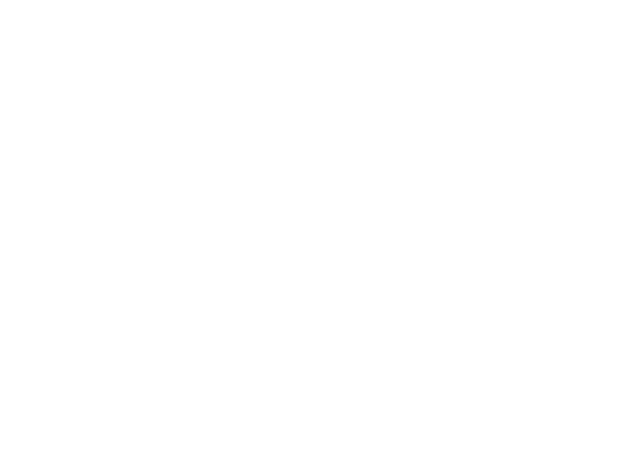
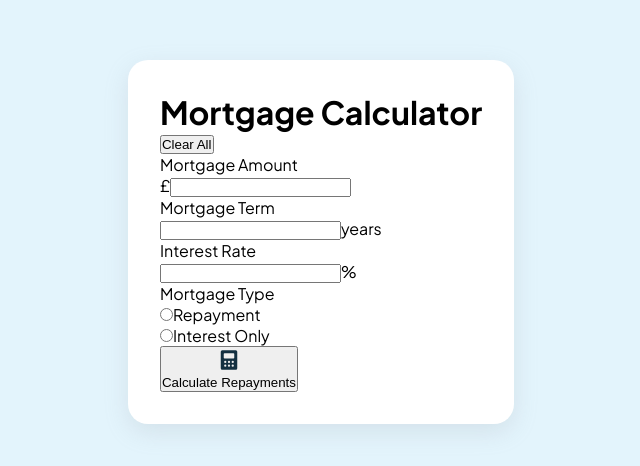
Before and after one commit to k-gourav/Mortgage-calculator, a React (Vite) app: page / in a window 1280 px wide. Shown: the part 158-624 px from the top of the page, without its empty margins (319-959 px from the left). Built offline with nearby package versions, Linux system fonts and the light colour scheme.

Commit message:
feat: add mortgage calculator form

```diff
--- a/index.html
+++ b/index.html
@@ -4,43 +4,18 @@
     <meta charset="UTF-8" />
     <link rel="icon" type="image/png" href="/assets/favicon.png" />
     <meta name="viewport" content="width=device-width, initial-scale=1.0" />
-    <meta name="title" content="Mortgage Calculator App" />
-    <meta
-      name="description"
-      content="A simple, efficient mortgage calculator to help you estimate your mortgage payments."
-    />
+    <meta name="description" content="A simple, efficient mortgage calculator to help you estimate your mortgage payments." />
     <meta property="og:type" content="website" />
-    <meta
-      property="og:url"
-      content="https://mortgagecalculator-app.netlify.app/"
-    />
+    <meta property="og:url" content="https://mortgagecalculator-app.netlify.app/" />
     <meta property="og:title" content="Mortgage Calculator App" />
-    <meta
-      property="og:description"
-      content="Use this mortgage calculator to get a quick estimate of your monthly mortgage payments."
-    />
-    <meta
-      property="og:image"
-      content="https://mortgagecalculator-app.netlify.app/assets/favicon"
-    />
+    <meta property="og:description" content="Use this mortgage calculator to get a quick estimate of your monthly mortgage payments." />
+    <meta property="og:image" content="https://mortgagecalculator-app.netlify.app/src/assets/images/card-image.png" />
     <meta name="twitter:card" content="summary_large_image" />
-    <meta
-      name="twitter:url"
-      content="https://mortgagecalculator-app.netlify.app/"
-    />
+    <meta name="twitter:url" content="https://mortgagecalculator-app.netlify.app/" />
     <meta name="twitter:title" content="Mortgage Calculator App" />
-    <meta
-      name="twitter:description"
-      content="Quickly estimate your mortgage payments with this easy-to-use calculator."
-    />
-    <meta
-      name="twitter:image"
-      content="https://mortgagecalculator-app.netlify.app/assets/favicon"
-    />
-    <meta
-      name="keywords"
-      content="mortgage calculator, loan, payment, finance, home loan"
-    />
+    <meta name="twitter:description" content="Quickly estimate your mortgage payments with this easy-to-use calculator." />
+    <meta name="twitter:image" content="https://mortgagecalculator-app.netlify.app/src/assets/images/card-image.png" />
+    <meta name="keywords" content="mortgage calculator, loan, payment, finance, home loan" />
     <meta name="author" content="Kumar Gourav" />
     <link rel="canonical" href="https://mortgagecalculator-app.netlify.app/" />
     <title>Mortgage Repayment Calculator</title>
--- a/src/components/RepaymentCalculator/RepaymentCalculator.jsx
+++ b/src/components/RepaymentCalculator/RepaymentCalculator.jsx
@@ -1,15 +1,55 @@
+import calculatorIcon from '../../assets/icons/icon-calculator.svg'
 import styles from "./RepaymentCalculator.module.css";
+
 const RepaymentCalculator = () => {
   return (
     <main className={styles.main__element}>
       <div className={styles.repayment__container}>
+        {/* Calculator Section */}
         <div className={styles.repayment__calculator}>
+          <div className={styles.repayment__head}>
+            <h1 className={styles.repayment__title}>Mortgage Calculator</h1>
+            <button className={styles.repayment__resetbtn} type="reset">Clear All</button>
+          </div>
 
+          <div className={styles.repayment__form}>
+            <div className={styles.repayment__amount}>
+                <label htmlFor="mortgageamount">Mortgage Amount</label>
+                <p><span>£</span><input type="number" name="mortgageamount" id={styles.mortgageamount}aria-label="Enter your mortgage amount" /></p>
+            </div>
 
+            <div className={styles.repayment__term_rate}>
+                <div className={styles.repayment__termYear}>
+                    <label htmlFor="term">Mortgage Term</label>
+                    <p><input type="number" name="term" id={styles.termYear} aria-label="Enter your mortgage terms" /><span>years</span></p>
+                </div>
+                <div className={styles.repayment__term}>
+                    <label htmlFor="termRate">Interest Rate</label>
+                    <p><input type="number" name="interestRate" id={styles.termRate} aria-label="Enter your interest rate" /><span>%</span></p>
+                </div>
+            </div>
+
+            <div className={styles.repayment__type}>
+                <legend>Mortgage Type</legend>
+                {/* Radio input types */}
+                <div className={styles.mortgage__type}>
+                    <div className={styles.mortgage__repayment}>
+                        <input type="radio" name="repaymentMortgage" value="Repayment" id={styles.types__repayment} />
+                        <label htmlFor="types__repayment">Repayment</label>
+                    </div>
+
+                    <div className={styles.mortgage__repayment}>
+                        <input type="radio" name="interestMortgage" value="Interest Only" id={styles.types__interest} />
+                        <label htmlFor="types__interest">Interest Only</label>
+                    </div>
+                </div>
+            </div>
+            <button type="submit"><img src={calculatorIcon} alt="Calculator icon" /><p>Calculate Repayments</p></button>
+          </div>
         </div>
-        <div className={styles.repayment__banner}>
 
-        </div>
+        {/* Banner Section */}
+        <div className={styles.repayment__banner}></div>
       </div>
     </main>
   );
--- a/src/components/RepaymentCalculator/RepaymentCalculator.module.css
+++ b/src/components/RepaymentCalculator/RepaymentCalculator.module.css
@@ -0,0 +1,13 @@
+.main__element{
+    min-height: 100vh;
+    display: flex;
+    justify-content: center;
+    align-items: center;
+}
+.repayment__container{
+    display: flex;
+    background-color: #fff;
+    padding: 2rem;
+    border-radius: 20px;
+    box-shadow: rgba(149, 157, 165, 0.2) 0px 8px 24px;
+}
--- a/src/styles/global.css
+++ b/src/styles/global.css
@@ -1,3 +1,4 @@
+@import url('https://fonts.googleapis.com/css2?family=Plus+Jakarta+Sans:ital,wght@0,200..800;1,200..800&display=swap');
 * {
   margin: 0;
   padding: 0;
@@ -5,4 +6,6 @@
 }
 body {
   min-height: 100vh;
+  background-color: #e3f4fc;
+  font-family: "Plus Jakarta Sans", sans-serif;
 }
```
Also changed, not shown: src/assets/images/card-image.png (added).
